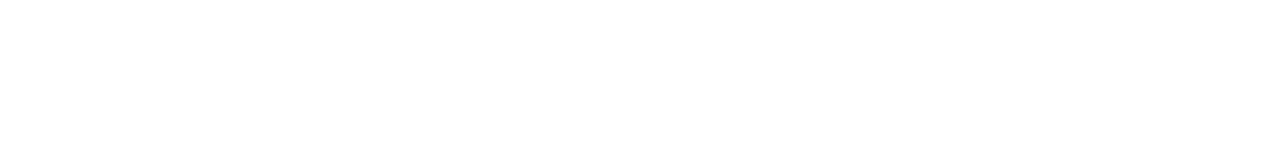
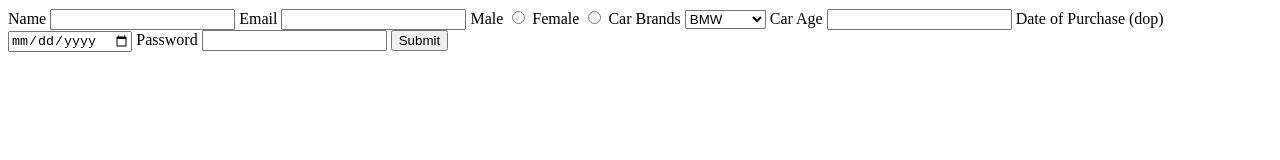
Before and after one commit to acciojob/car-insurance-form-accio-Akshaya, a website: page main.html in a window 1280 px wide. Drawn offline with Linux system fonts and the light colour scheme.

Commit message:
created a submission

```diff
--- a/main.html
+++ b/main.html
@@ -7,6 +7,30 @@
 </head>
 
 <body>
+	<form method="POST">
+	<label for="name">Name</label>
+	<input type="Text" id="name" required>
+	<label for="email">Email</label>
+	<input type="Email" id="email" required>
+	<label for="gender_m">Male</label>
+	<input type="Radio" id="gender_m" name="gender"required>
+	<label for="gender_f">Female</label>
+	<input type="Radio" id="gender_f" name="gender"required>
+	<label for="cars">Car Brands</label>
+	<select id="cars">
+		<option>BMW</option>
+		<option>Audi</option>
+		<option>Mercedez</option>
+	</select>
+		<labe for="carage">Car Age</labe>
+		<input type="Number" id="carage" required>
+		<labe for="dop">Date of Purchase (dop)</labe>
+		<input type="Date" id="dop" required>
+		<label for="password">Password</label>
+		<input type="Password" id="password" required>
+		<button type="button">Submit</button>
+
+	</form>
 	<!-- the entire body must be written by student -->
     <script type="text/javascript" src="./script.js">
 </script>
```
